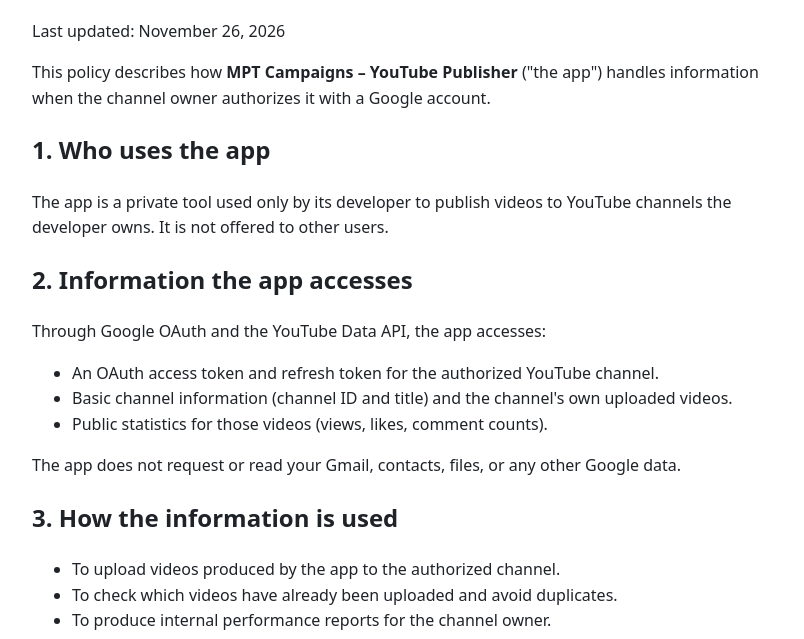
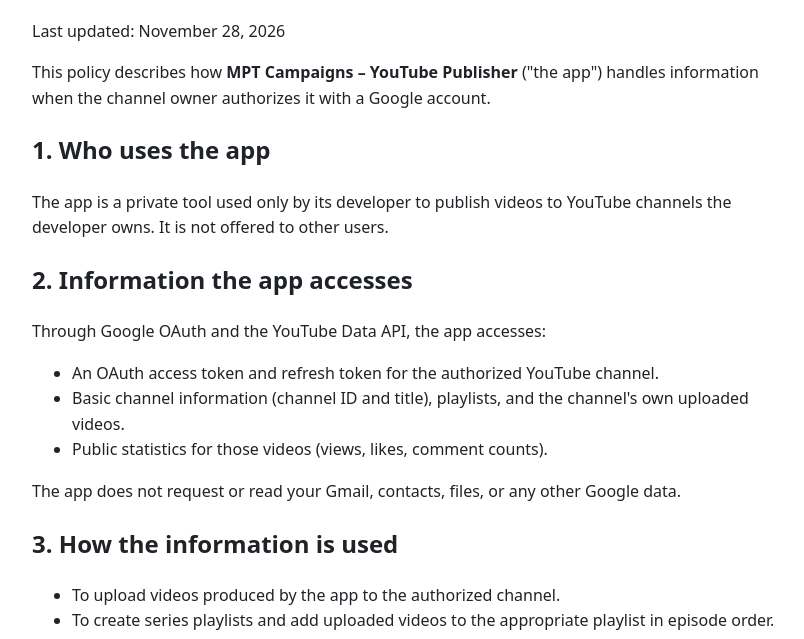
Before and after one commit to doantheanh172tb/ytpublisher, a plain HTML site: page privacy.html in a window 1280 px wide. Shown: the part 149-788 px from the top of the page, without its empty margins (228-1032 px from the left). Drawn offline with Linux system fonts and the light colour scheme.

Commit message:
docs: add playlist access and usage to privacy.html

```diff
--- a/privacy.html
+++ b/privacy.html
@@ -12,7 +12,7 @@
 <body>
 <p><a href="index.html">← Home</a></p>
 <h1>Privacy Policy</h1>
-<p>Last updated: November 26, 2026</p>
+<p>Last updated: November 28, 2026</p>
 
 <p>This policy describes how <strong>MPT Campaigns – YouTube Publisher</strong> ("the app") handles
 information when the channel owner authorizes it with a Google account.</p>
@@ -25,7 +25,7 @@ developer owns. It is not offered to other users.</p>
 <p>Through Google OAuth and the YouTube Data API, the app accesses:</p>
 <ul>
   <li>An OAuth access token and refresh token for the authorized YouTube channel.</li>
-  <li>Basic channel information (channel ID and title) and the channel's own uploaded videos.</li>
+  <li>Basic channel information (channel ID and title), playlists, and the channel's own uploaded videos.</li>
   <li>Public statistics for those videos (views, likes, comment counts).</li>
 </ul>
 <p>The app does not request or read your Gmail, contacts, files, or any other Google data.</p>
@@ -33,6 +33,7 @@ developer owns. It is not offered to other users.</p>
 <h2>3. How the information is used</h2>
 <ul>
   <li>To upload videos produced by the app to the authorized channel.</li>
+  <li>To create series playlists and add uploaded videos to the appropriate playlist in episode order.</li>
   <li>To check which videos have already been uploaded and avoid duplicates.</li>
   <li>To produce internal performance reports for the channel owner.</li>
 </ul>
```
